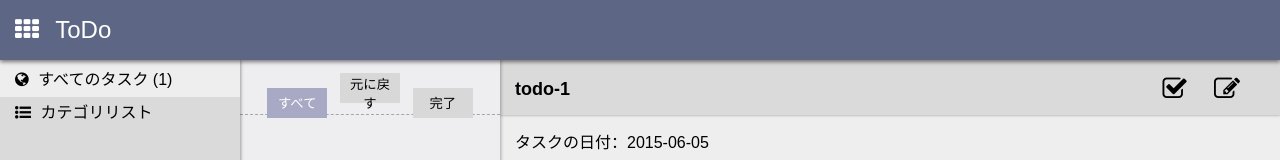
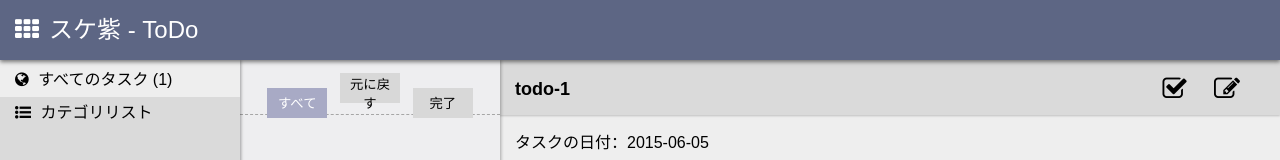
Before and after one commit to takagotch/o2293, a website: page index.html in a window 1280 px wide. Shown: the top 160 px of the page. Drawn offline with Linux system fonts and the light colour scheme.

Commit message:
Update index.html

```diff
--- a/index.html
+++ b/index.html
@@ -25,7 +25,7 @@
     <body class="body-min-size">
         <div class="header">
             <div id="backBtn"><i class="fa fa-chevron-left"></i> 戻る</div>
-            <h1><i class="fa fa-th"></i></i> ToDo</h1>
+            <h1><i class="fa fa-th"></i></i>スケ紫 - ToDo</h1>
         </div>
         <div class="main">
             <div class="left page-active">
```
